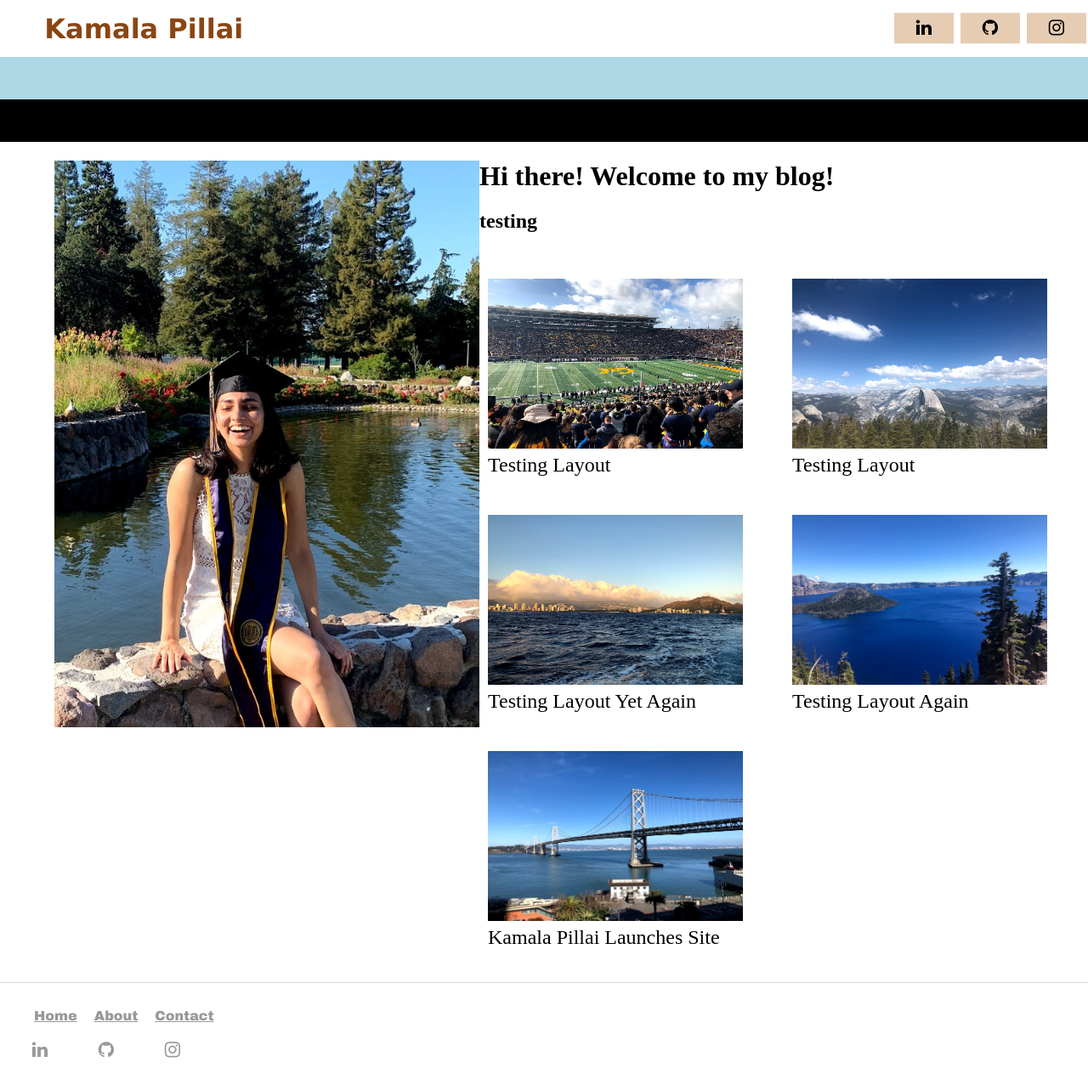
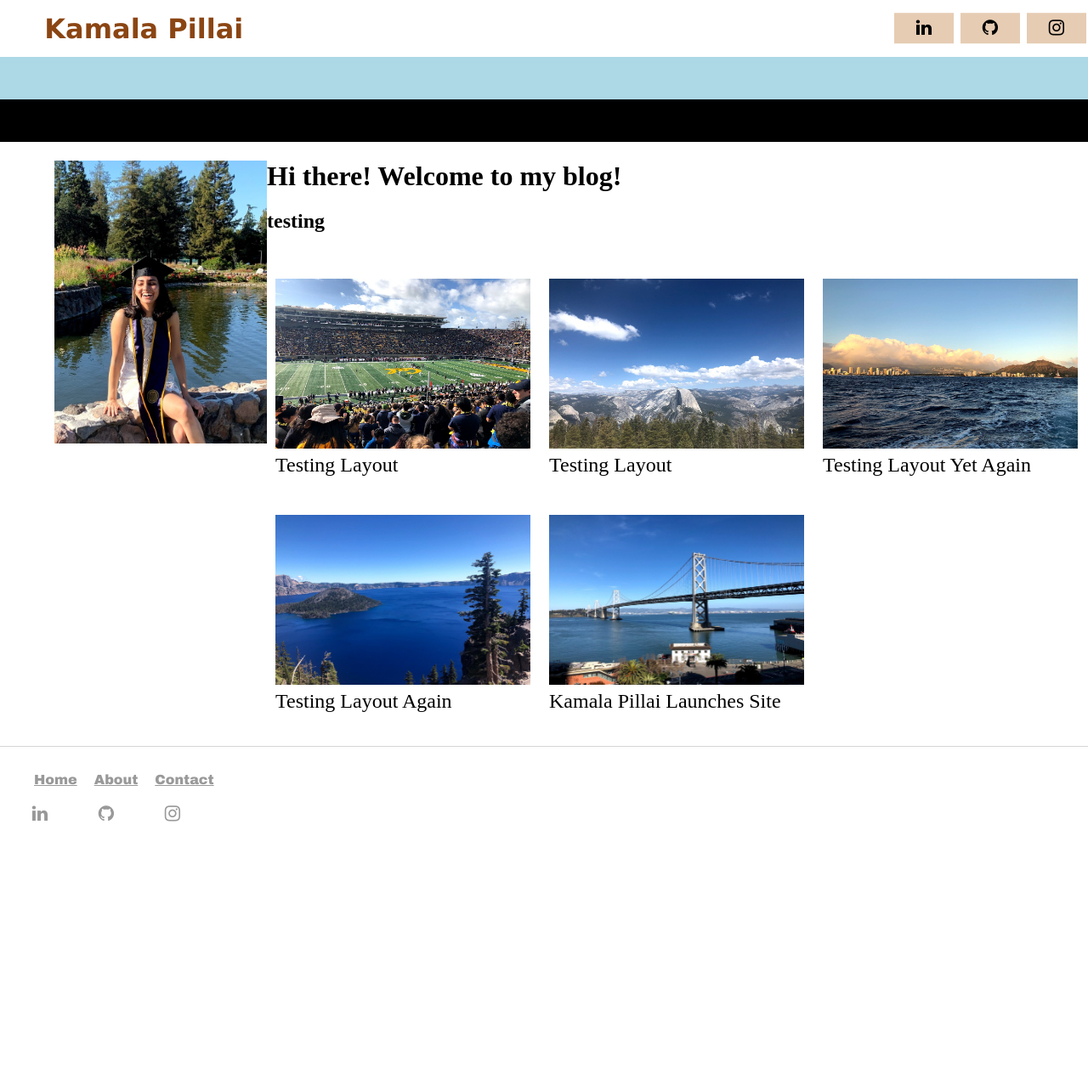
Before and after one commit to kpill/kpill.github.io, a Jekyll site: the page built from index.html, in a window 1280 px wide. Shown: the whole page at 85% size. Built offline with Jekyll 4.4.1, drawn with Linux system fonts in a browser that asks for light colours; after the commit the page ends 992 px from its top, so only the background shows below that.

Commit message:
Update index.html

```diff
--- a/index.html
+++ b/index.html
@@ -6,7 +6,7 @@ title: Kamala Pillai's Blog
 <div class="welcome-box-black"></div>
 
 <div>
-<img src="/images/about3.jpg" width="500" style="float: left; margin-left: 5%">
+<img src="/images/about3.jpg" width="250" style="float: left; margin-left: 5%">
 
 <div>
 <h1>Hi there! Welcome to my blog!</h1>
```
